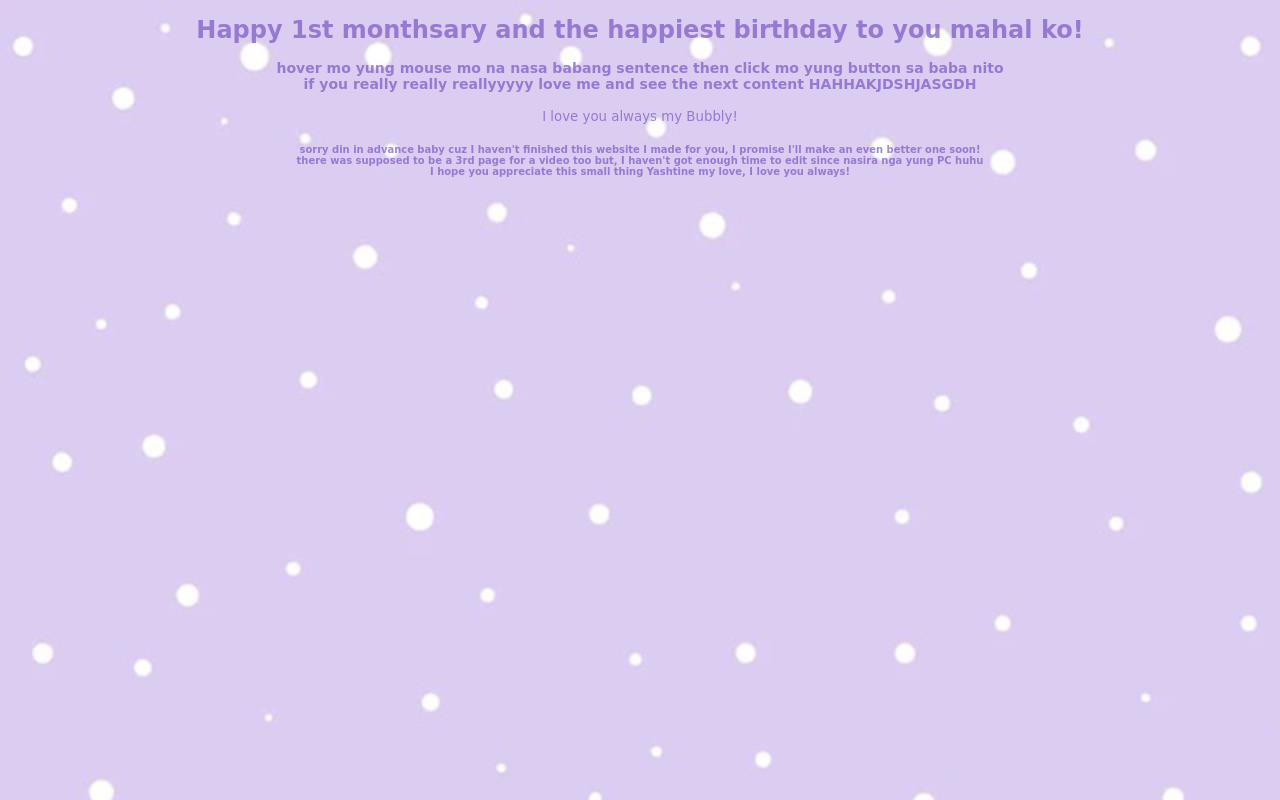
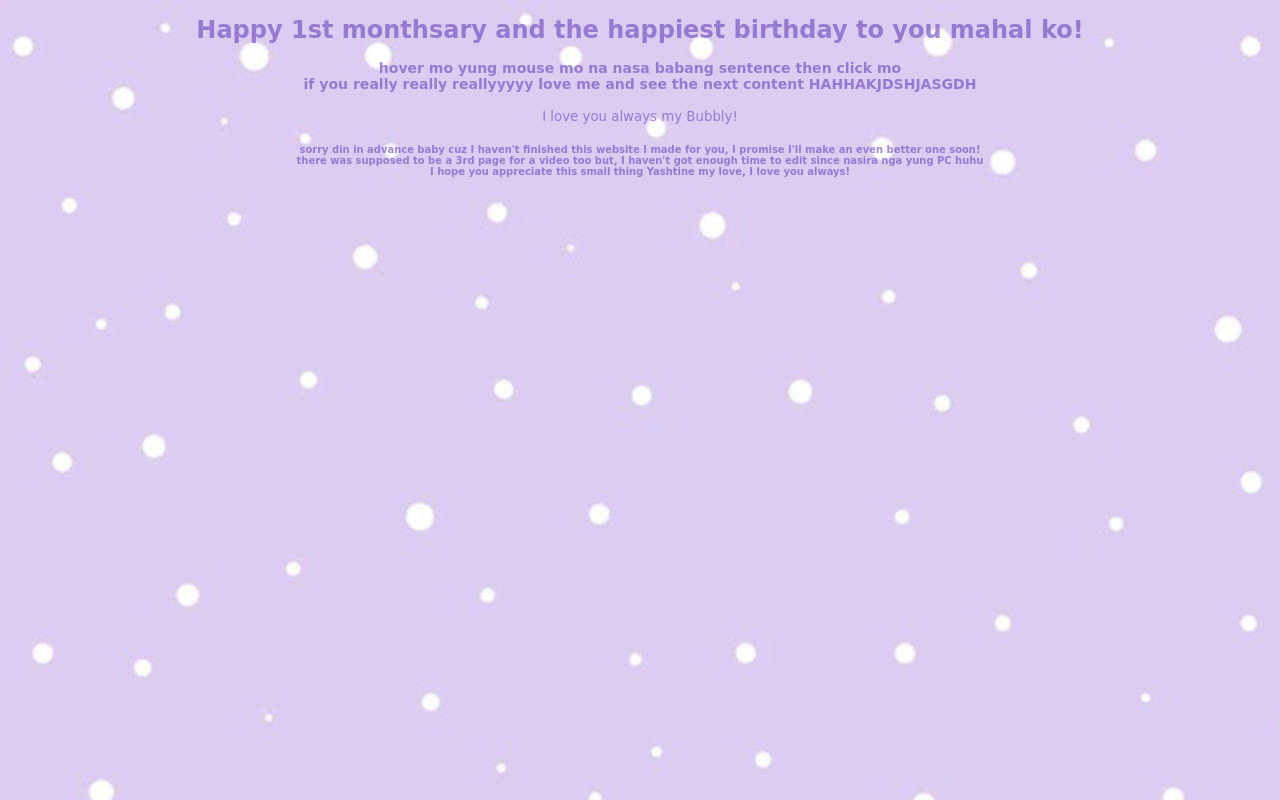
Before and after one commit to kidiepark/1stmonth, a plain HTML site: page index.html in a window 1280 px wide. Drawn offline with Linux system fonts and the light colour scheme.

Commit message:
Add files via upload

```diff
--- a/index.html
+++ b/index.html
@@ -11,7 +11,7 @@
 <body>
     <h1 id="h11">Happy 1st monthsary and the happiest birthday to you mahal ko!</h1>
 
-    <h3 id="h33">hover mo yung mouse mo na nasa babang sentence then click mo yung button sa baba nito
+    <h3 id="h33">hover mo yung mouse mo na nasa babang sentence then click mo
         <br>if you really really reallyyyyy love me and see the next content HAHHAKJDSHJASGDH</h3>
 
     <a id="button" href="Project0.html" title="Click meeeeeee"><button id="nxtpg">I love you always my Bubbly!</button></a>
```
